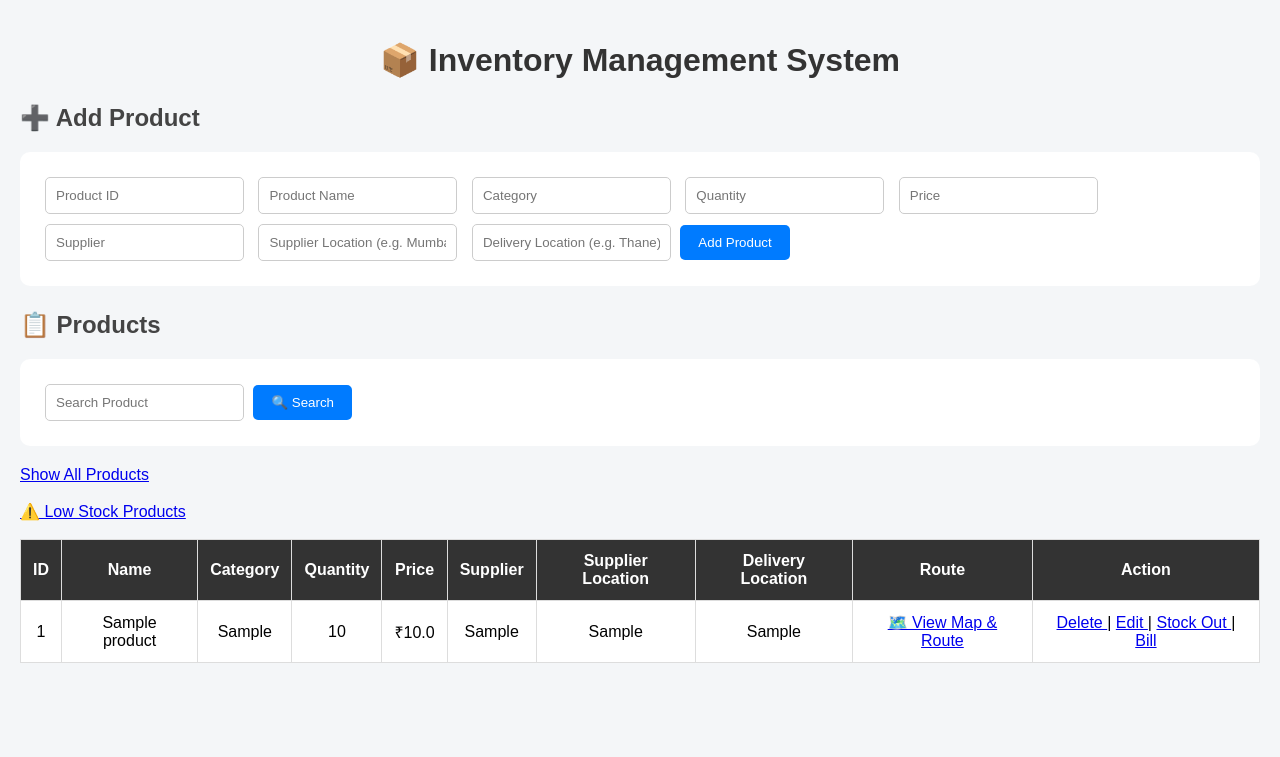
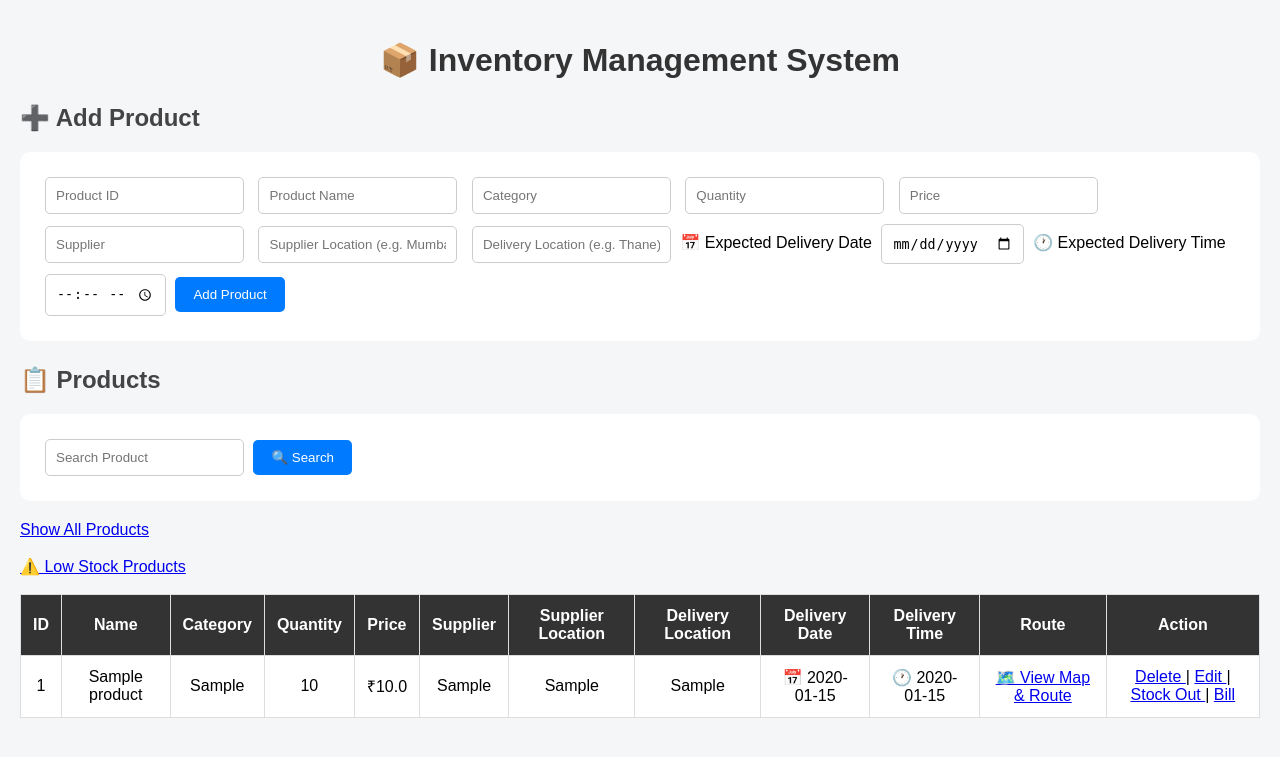
Before and after one commit to gayatri08-wq/Inventory_website, a Flask app: page / in a window 1280 px wide. Shown: the top 757 px of the page. Run offline with Flask 3, Linux system fonts and the light colour scheme; tables that the repository leaves empty hold one stand-in row (values such as "Sample post").

Commit message:
Enhance product form with delivery date and time
Added fields for expected delivery date and time in the product addition form.

```diff
--- a/templates/index.html
+++ b/templates/index.html
@@ -1,38 +1,49 @@
 <!DOCTYPE html>
 <html>
+
 <head>
+
     <title>Inventory Management System</title>
 
     <link rel="stylesheet"
           href="{{ url_for('static', filename='style.css') }}">
+
 </head>
+
 
 <body>
 
     <h1>📦 Inventory Management System</h1>
 
+
     <h2>➕ Add Product</h2>
 
+
     <form action="/add" method="POST">
+
 
         <input type="text"
                name="product_id"
                placeholder="Product ID"
                required>
 
+
         <input type="text"
                name="name"
                placeholder="Product Name"
                required>
 
+
         <input type="text"
                name="category"
                placeholder="Category">
+
 
         <input type="number"
                name="quantity"
                placeholder="Quantity"
                required>
+
 
         <input type="number"
                step="0.01"
@@ -40,138 +51,287 @@
                placeholder="Price"
                required>
 
+
         <input type="text"
                name="supplier"
                placeholder="Supplier">
+
 
         <input type="text"
                name="supplier_location"
                placeholder="Supplier Location (e.g. Mumbai)"
                required>
 
+
         <input type="text"
                name="delivery_location"
                placeholder="Delivery Location (e.g. Thane)"
                required>
 
-        <button type="submit">Add Product</button>
+
+        <!-- Delivery Date -->
+
+        <label>
+            📅 Expected Delivery Date
+        </label>
+
+        <input type="date"
+               name="delivery_date"
+               required>
+
+
+        <!-- Delivery Time -->
+
+        <label>
+            🕐 Expected Delivery Time
+        </label>
+
+        <input type="time"
+               name="delivery_time"
+               required>
+
+
+        <button type="submit">
+            Add Product
+        </button>
+
 
     </form>
 
 
     <h2>📋 Products</h2>
 
+
     <form action="/search" method="GET">
+
 
         <input type="text"
                name="keyword"
                placeholder="Search Product">
 
-        <button type="submit">🔍 Search</button>
+
+        <button type="submit">
+            🔍 Search
+        </button>
+
 
     </form>
 
-    <a href="/">Show All Products</a>
+
+    <a href="/">
+        Show All Products
+    </a>
+
 
     <br><br>
+
 
     <a href="/low-stock">
         ⚠️ Low Stock Products
     </a>
+
 
     <br><br>
 
 
     <table>
 
+
         <tr>
+
             <th>ID</th>
+
             <th>Name</th>
+
             <th>Category</th>
+
             <th>Quantity</th>
+
             <th>Price</th>
+
             <th>Supplier</th>
+
             <th>Supplier Location</th>
+
             <th>Delivery Location</th>
+
+            <th>Delivery Date</th>
+
+            <th>Delivery Time</th>
+
             <th>Route</th>
+
             <th>Action</th>
+
         </tr>
 
 
         {% for product in products %}
 
+
         <tr>
 
-            <td>{{ product['id'] }}</td>
-
-            <td>{{ product['name'] }}</td>
-
-            <td>{{ product['category'] }}</td>
-
-            <td>{{ product['quantity'] }}</td>
-
-            <td>₹{{ product['price'] }}</td>
-
-            <td>{{ product['supplier'] }}</td>
 
             <td>
-                {{ product['supplier_location'] or 'Not Available' }}
+                {{ product['id'] }}
             </td>
 
+
             <td>
-                {{ product['delivery_location'] or 'Not Available' }}
+                {{ product['name'] }}
             </td>
+
+
+            <td>
+                {{ product['category'] }}
+            </td>
+
+
+            <td>
+                {{ product['quantity'] }}
+            </td>
+
+
+            <td>
+                ₹{{ product['price'] }}
+            </td>
+
+
+            <td>
+                {{ product['supplier'] }}
+            </td>
+
 
             <td>
 
-                {% if product['supplier_location'] and product['delivery_location'] %}
+                {{ product['supplier_location'] or 'Not Available' }}
 
-                <a href="/map/{{ product['id'] }}">
-                    🗺️ View Map & Route
-                </a>
+            </td>
+
+
+            <td>
+
+                {{ product['delivery_location'] or 'Not Available' }}
+
+            </td>
+
+
+            <!-- Delivery Date -->
+
+            <td>
+
+                {% if product['delivery_date'] %}
+
+                    📅 {{ product['delivery_date'] }}
 
                 {% else %}
 
-                Not Available
+                    Not Available
 
                 {% endif %}
 
             </td>
 
 
+            <!-- Delivery Time -->
+
             <td>
+
+                {% if product['delivery_time'] %}
+
+                    🕐 {{ product['delivery_time'] }}
+
+                {% else %}
+
+                    Not Available
+
+                {% endif %}
+
+            </td>
+
+
+            <!-- Route -->
+
+            <td>
+
+
+                {% if product['supplier_location'] and product['delivery_location'] %}
+
+
+                    <a href="/map/{{ product['id'] }}">
+
+                        🗺️ View Map & Route
+
+                    </a>
+
+
+                {% else %}
+
+
+                    Not Available
+
+
+                {% endif %}
+
+
+            </td>
+
+
+            <!-- Actions -->
+
+            <td>
+
 
                 <a href="/delete/{{ product['id'] }}"
                    onclick="return confirm('Delete this product?')">
+
                     Delete
+
                 </a>
+
 
                 |
 
+
                 <a href="/edit/{{ product['id'] }}">
+
                     Edit
+
                 </a>
+
 
                 |
 
+
                 <a href="/stock-out/{{ product['id'] }}">
+
                     Stock Out
+
                 </a>
+
 
                 |
 
+
                 <a href="/bill/{{ product['id'] }}">
+
                     Bill
+
                 </a>
+
 
             </td>
 
+
         </tr>
 
+
         {% endfor %}
+
 
     </table>
 
 
 </body>
+
 </html>
```
